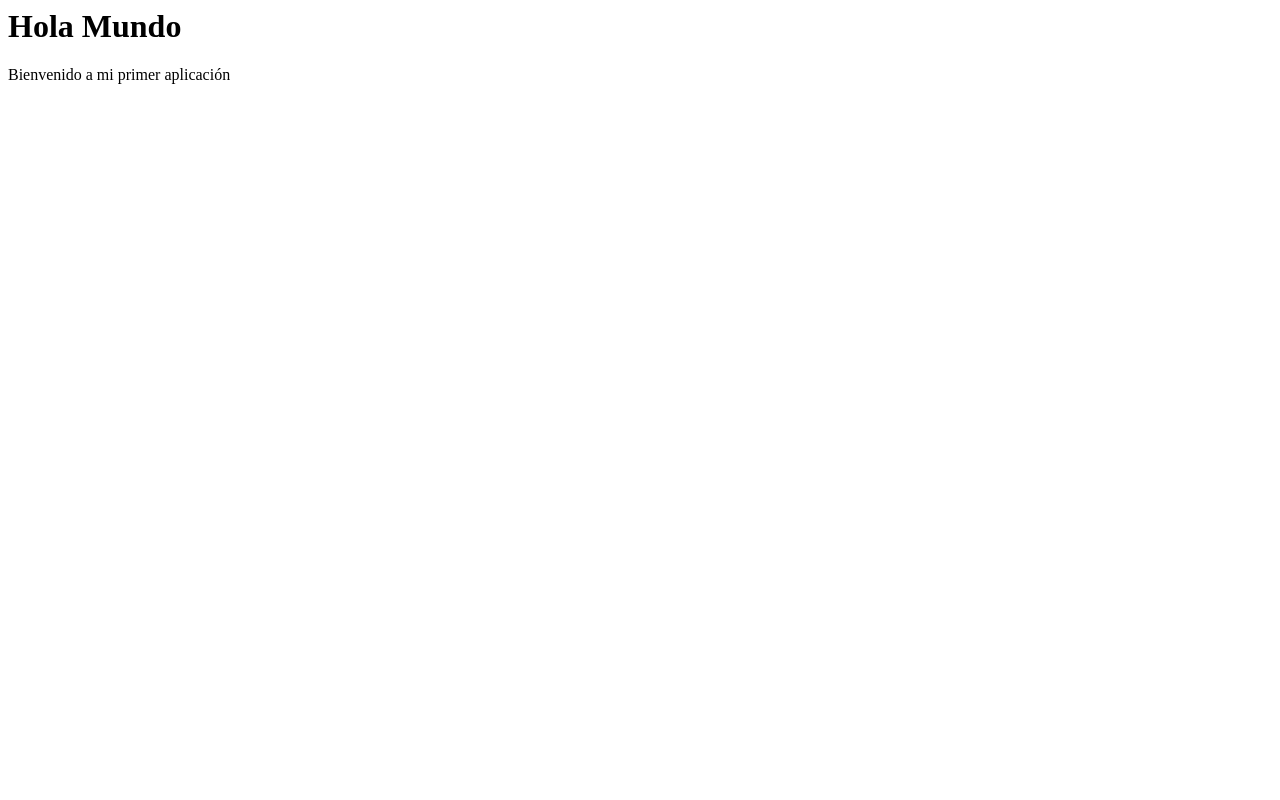
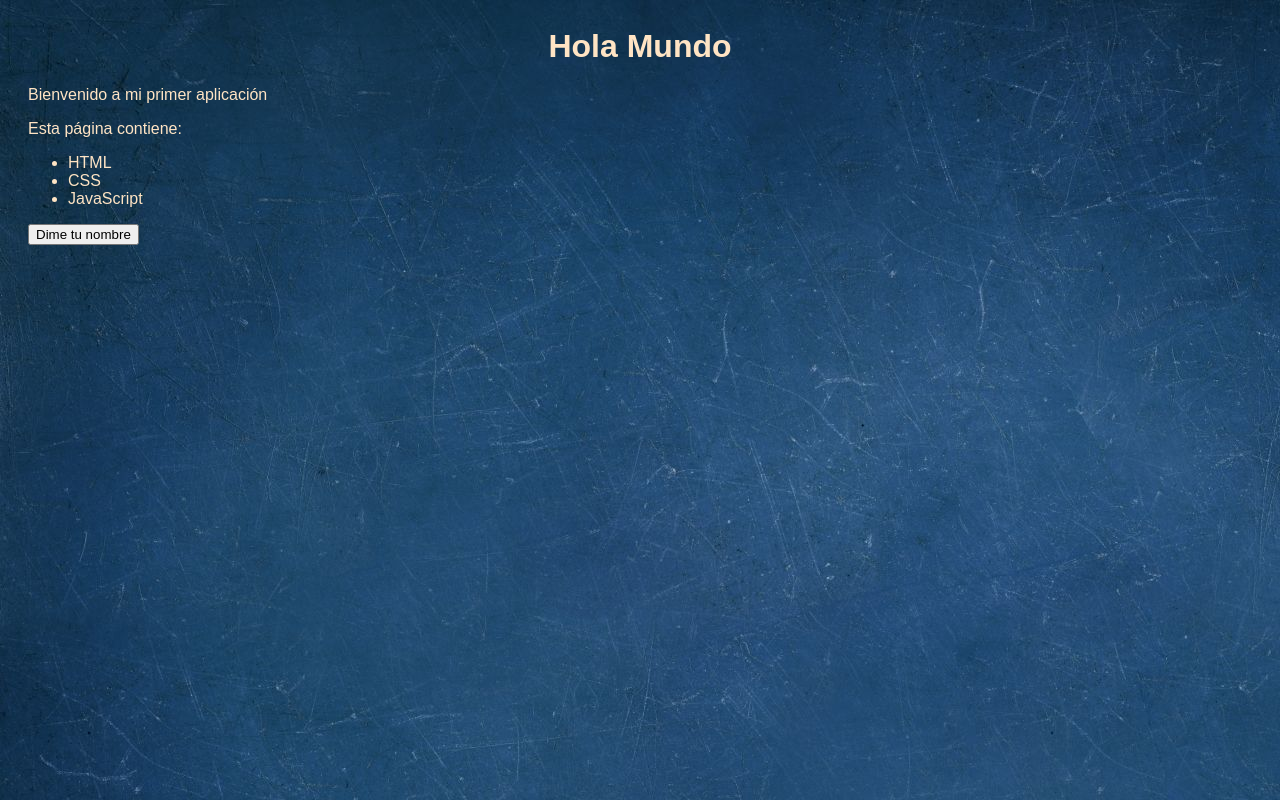
Before and after one commit to dennflowers/ch26-web01, a plain HTML site: page index.html in a window 1280 px wide. Drawn offline with Linux system fonts and the light colour scheme.

Commit message:
style: estilo a body, h1

```diff
--- a/assets/styles/style.css
+++ b/assets/styles/style.css
@@ -0,0 +1,11 @@
+
+body {
+    background-image: url("../img/papel-pintado-pared.jpg");
+    font-family: sans-serif;
+    color:bisque;
+    padding: 20px;
+}
+
+h1{
+    text-align: center;
+}
--- a/index.html
+++ b/index.html
@@ -1,9 +1,18 @@
 <html>
   <head>
     <title>HTML Site Demo</title>
+    <!-- hoja de estilo personalizada -->
+    <link rel="stylesheet" href="./assets/styles/style.css">
   </head>
   <body>
     <h1>Hola Mundo</h1>
     <p>Bienvenido a mi primer aplicación</p>
-  </body>
+  <p>Esta página contiene:</p>
+  <ul>
+      <li>HTML</li>
+      <li>CSS</li>
+      <li>JavaScript</li>
+  </ul>
+  <button>Dime tu nombre</button>
+</body>
 </html>
```
